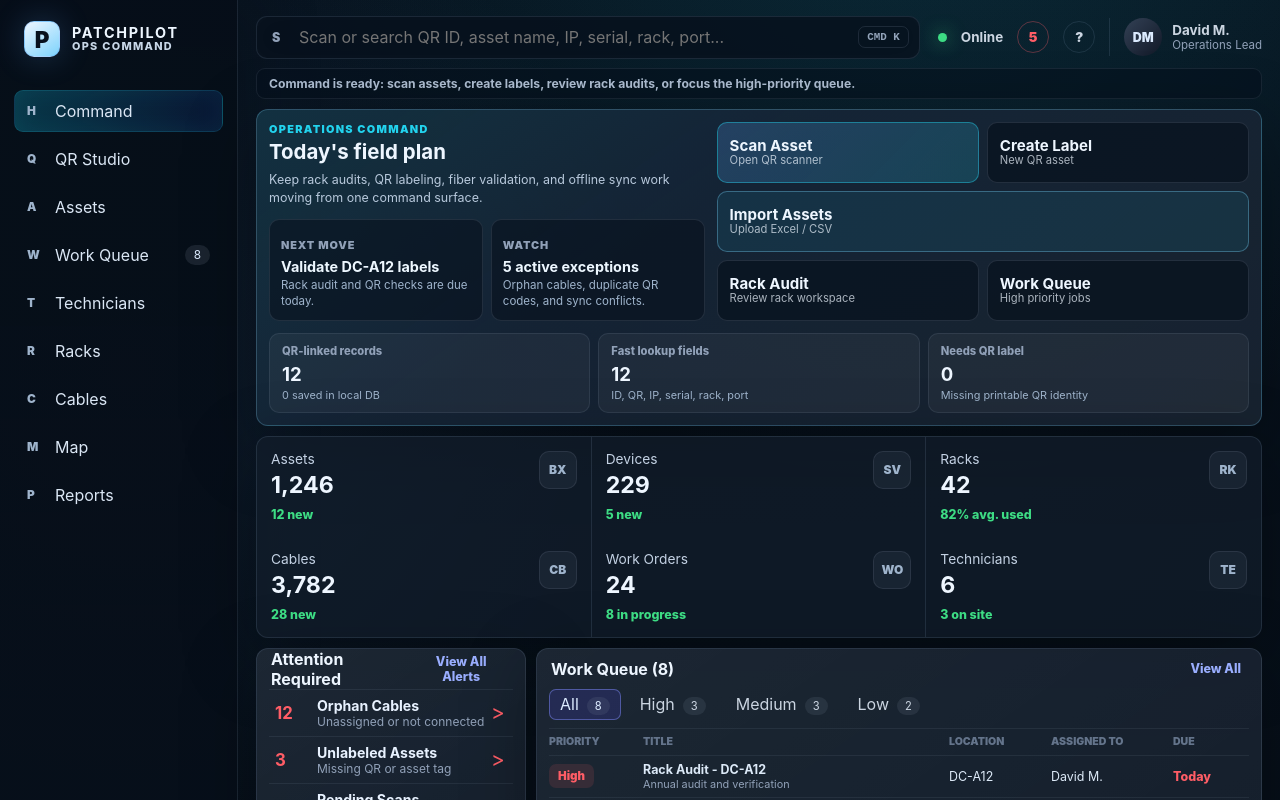
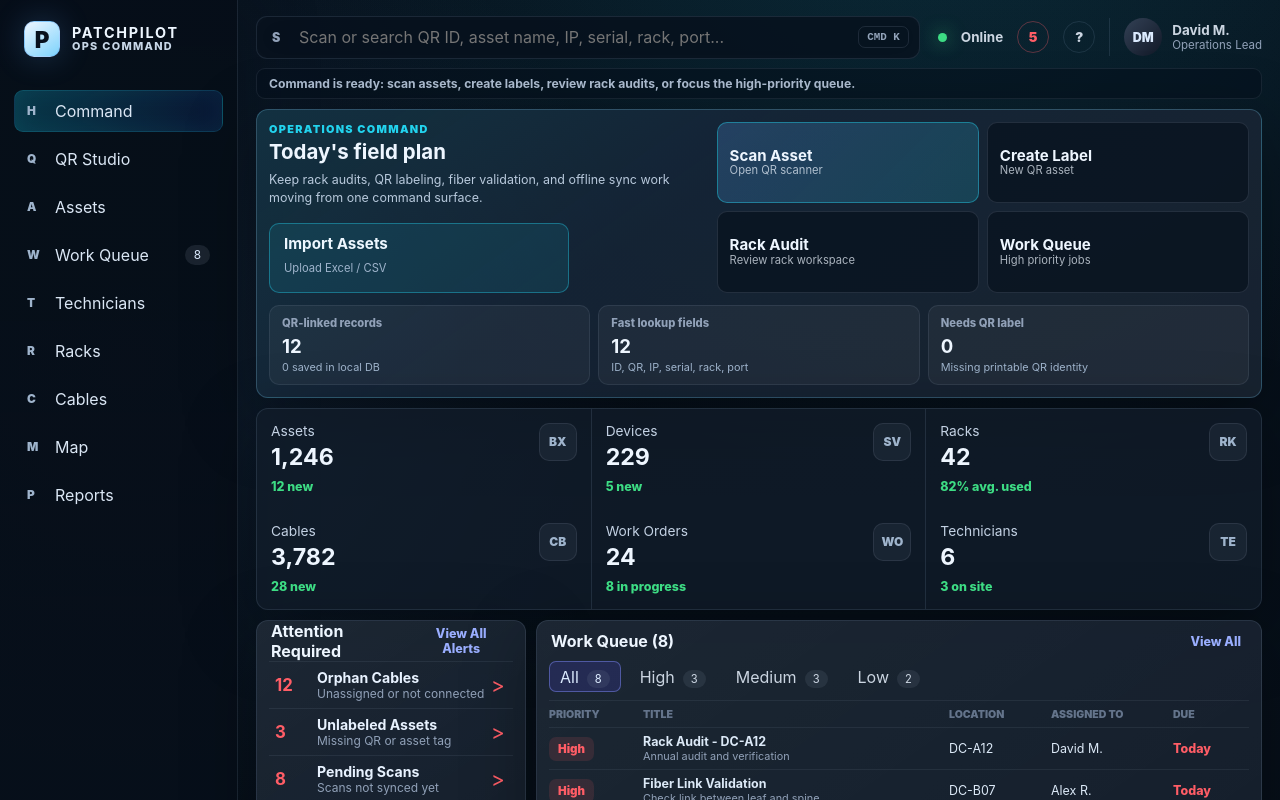
Before and after one commit to x2vmbwtsjf-afk/patchpilot-dashboard, a React (Vite) app: page / in a window 1280 px wide. Shown: the top 800 px of the page. Built offline with nearby package versions, Linux system fonts and the light colour scheme.

Commit message:
Move import action into command focus

```diff
--- a/app/command.css
+++ b/app/command.css
@@ -59,48 +59,43 @@
   line-height: 1.45;
 }
 
-.command-focus-list {
+.command-import-button {
   display: grid;
-  grid-template-columns: repeat(2, minmax(0, 1fr));
-  gap: 8px;
-  margin-top: 12px;
+  justify-items: start;
+  width: min(100%, 300px);
+  min-height: 70px;
+  margin-top: 16px;
+  border: 1px solid rgba(34, 211, 238, 0.38);
+  border-radius: 10px;
+  padding: 12px 14px;
+  background: rgba(34, 211, 238, 0.1);
+  color: var(--text);
+  text-align: left;
 }
 
-.command-focus-list article {
-  min-width: 0;
-  border: 1px solid rgba(148, 163, 184, 0.16);
-  border-radius: 10px;
-  padding: 10px 11px;
-  background: rgba(7, 17, 29, 0.58);
+.command-import-button:hover {
+  border-color: rgba(34, 211, 238, 0.55);
+  background: rgba(34, 211, 238, 0.16);
 }
 
-.command-focus-list span,
-.command-focus-list strong,
-.command-focus-list small {
+.command-import-button strong,
+.command-import-button span {
   display: block;
+  min-width: 0;
 }
 
-.command-focus-list span {
-  color: var(--muted);
-  font-size: 0.68rem;
-  font-weight: 900;
-  letter-spacing: 0.08em;
-  text-transform: uppercase;
-}
-
-.command-focus-list strong {
-  margin-top: 5px;
-  overflow: hidden;
+.command-import-button strong {
   color: #edf7ff;
-  font-size: 0.9rem;
+  font-size: 0.95rem;
+  line-height: 1;
   text-overflow: ellipsis;
   white-space: nowrap;
 }
 
-.command-focus-list small {
-  margin-top: 3px;
+.command-import-button span {
+  margin-top: 7px;
   color: #9fb4cc;
-  font-size: 0.72rem;
+  font-size: 0.7rem;
   line-height: 1.35;
 }
 
@@ -133,12 +128,6 @@
 .qr-command-actions button:first-child {
   border-color: rgba(34, 211, 238, 0.42);
   background: linear-gradient(135deg, rgba(96, 165, 250, 0.22), rgba(34, 211, 238, 0.18));
-}
-
-.qr-command-actions button:nth-child(3) {
-  grid-column: 1 / -1;
-  border-color: rgba(125, 211, 252, 0.34);
-  background: rgba(34, 211, 238, 0.09);
 }
 
 .qr-command-actions strong,
@@ -317,8 +306,7 @@
   }
 
   .qr-command-actions,
-  .qr-command-stats,
-  .command-focus-list {
+  .qr-command-stats {
     grid-template-columns: 1fr;
   }
 
@@ -369,10 +357,6 @@
     grid-template-columns: repeat(2, minmax(0, 1fr));
   }
 
-  .qr-command-actions button:nth-child(3) {
-    grid-column: auto;
-  }
-
   .qr-command-actions button {
     min-height: 70px;
     padding: 10px 8px;
--- a/app/page.tsx
+++ b/app/page.tsx
@@ -1600,18 +1600,10 @@ export default function DashboardPage() {
                   <p>Operations Command</p>
                   <h1>Today&apos;s field plan</h1>
                   <span>Keep rack audits, QR labeling, fiber validation, and offline sync work moving from one command surface.</span>
-                  <div className="command-focus-list">
-                    <article>
-                      <span>Next move</span>
-                      <strong>Validate DC-A12 labels</strong>
-                      <small>Rack audit and QR checks are due today.</small>
-                    </article>
-                    <article>
-                      <span>Watch</span>
-                      <strong>5 active exceptions</strong>
-                      <small>Orphan cables, duplicate QR codes, and sync conflicts.</small>
-                    </article>
-                  </div>
+                  <button className="command-import-button" onClick={() => handleQuickAction(quickActions[2])} type="button">
+                    <strong>Import Assets</strong>
+                    <span>Upload Excel / CSV</span>
+                  </button>
                 </div>
                 <div className="qr-command-actions" aria-label="Primary field actions">
                   <button onClick={() => handleQuickAction(quickActions[0])} type="button">
@@ -1621,10 +1613,6 @@ export default function DashboardPage() {
                   <button onClick={() => handleQuickAction(quickActions[1])} type="button">
                     <strong>Create Label</strong>
                     <span>New QR asset</span>
-                  </button>
-                  <button onClick={() => handleQuickAction(quickActions[2])} type="button">
-                    <strong>Import Assets</strong>
-                    <span>Upload Excel / CSV</span>
                   </button>
                   <button onClick={() => handleQuickAction(quickActions[3])} type="button">
                     <strong>Rack Audit</strong>
```
